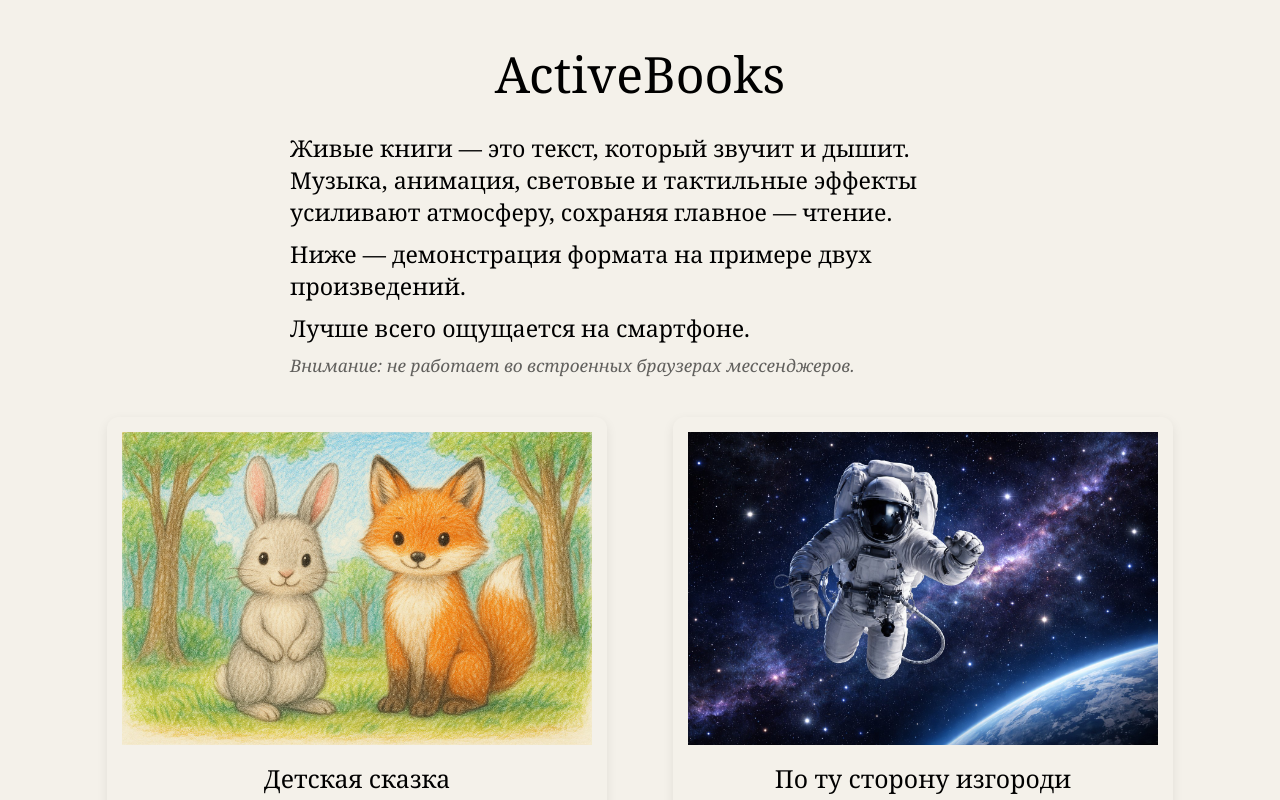
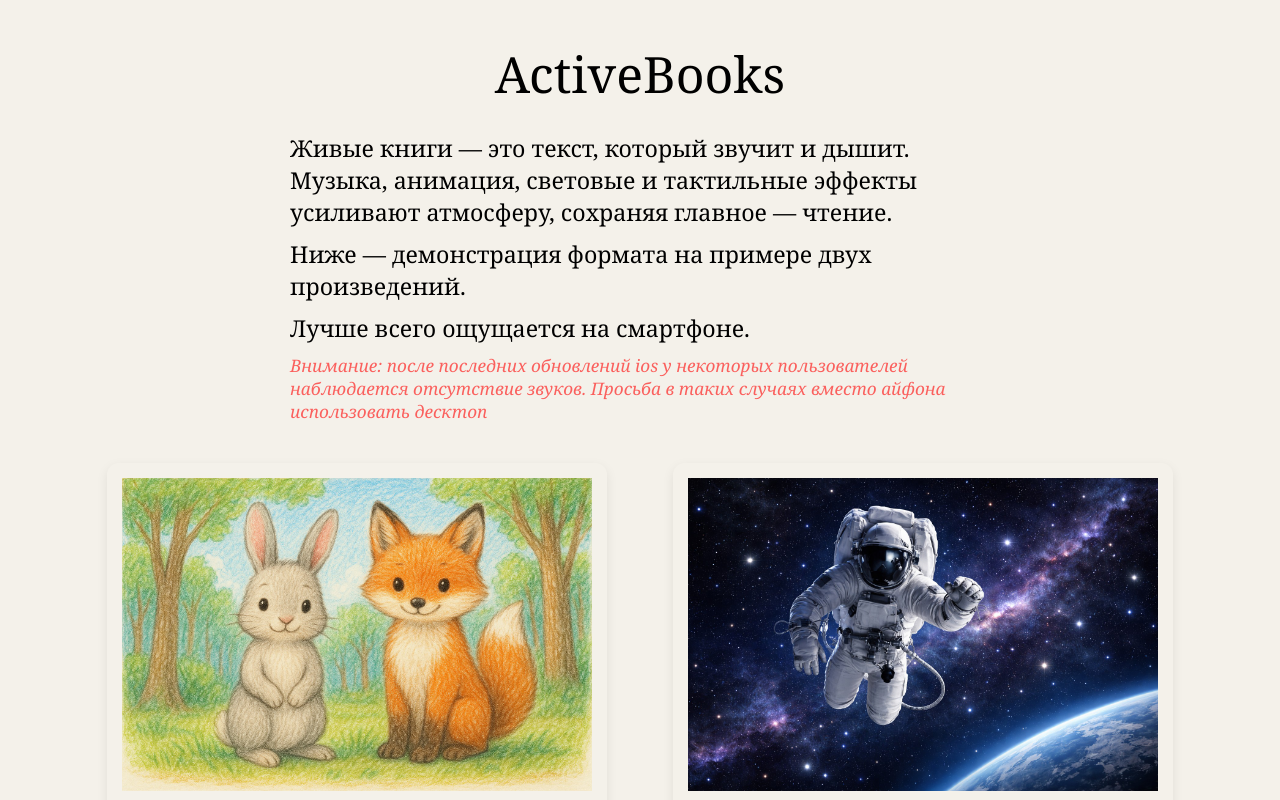
Before and after one commit to KrimsonKing1337/activeBook-main, a React app: page / in a window 1280 px wide. Shown: the top 800 px of the page. Built offline with nearby package versions, Linux system fonts and the light colour scheme.

Commit message:
temporary warning;

```diff
--- a/src/components/App/App.scss
+++ b/src/components/App/App.scss
@@ -26,6 +26,7 @@
     &:nth-last-child(1) {
       font-style: italic;
       font-size: clamp(16px, 2.15vmin, 32px);
+      color: red;
       opacity: 0.6;
     }
   }
--- a/src/components/App/App.tsx
+++ b/src/components/App/App.tsx
@@ -51,7 +51,9 @@
             </p>
 
             <p>
-              Внимание: не работает во&nbsp;встроенных браузерах мессенджеров.
+              Внимание: после последних обновлений ios
+              у некоторых пользователей наблюдается отсутствие звуков.
+              Просьба в таких случаях вместо айфона использовать десктоп
             </p>
           </div>
 
```
